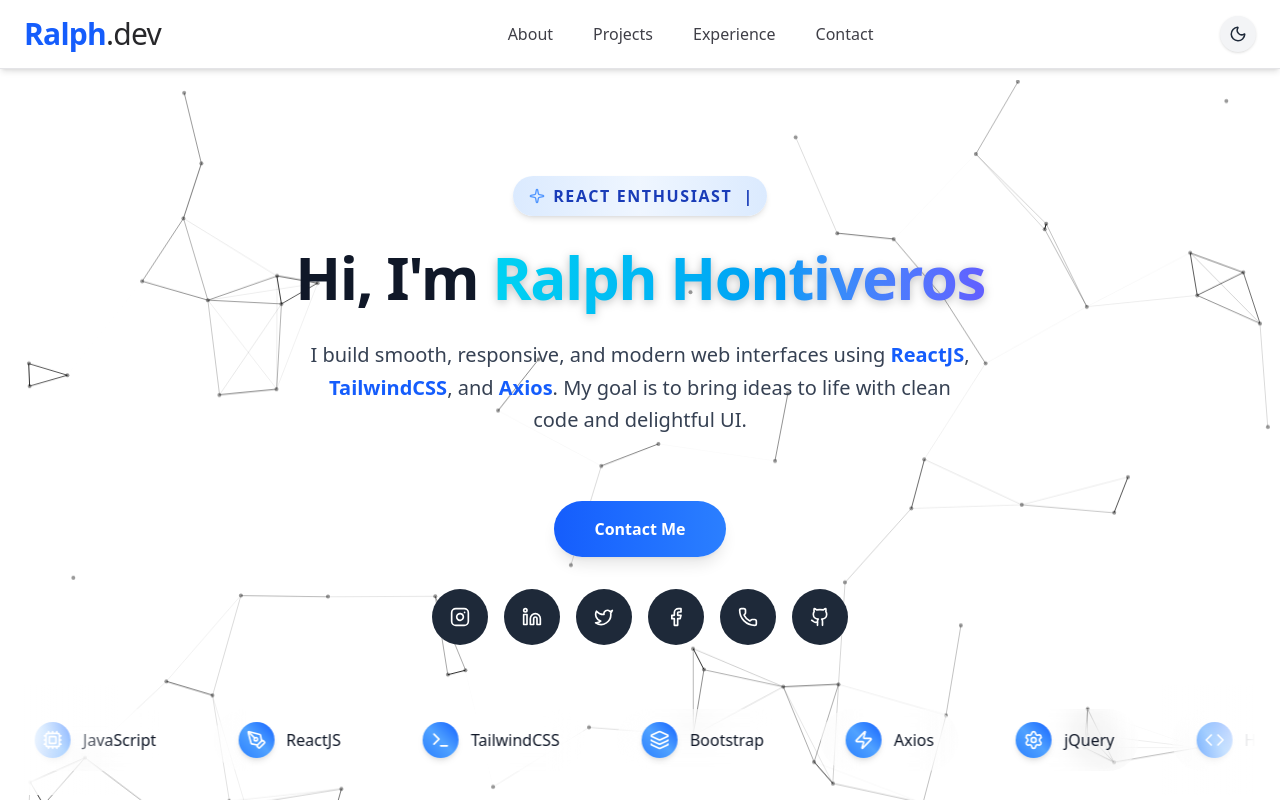
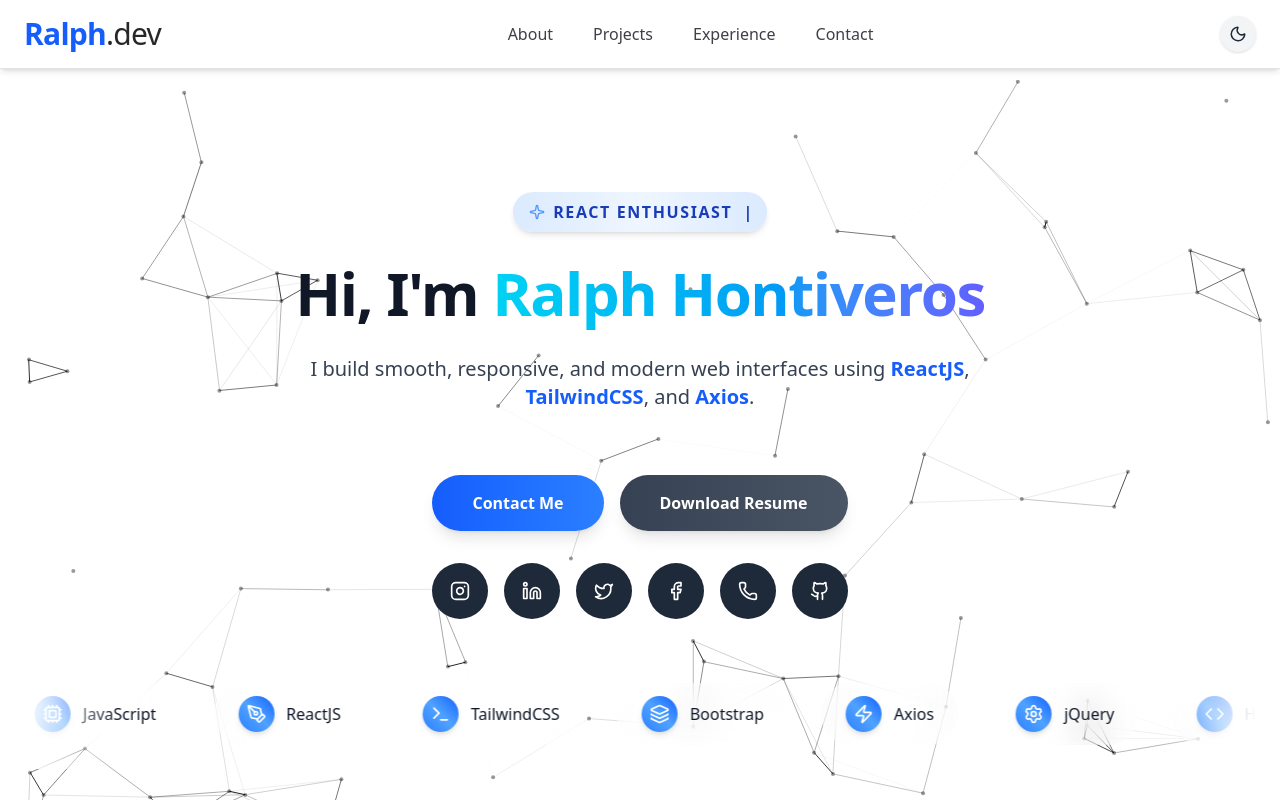
Before and after one commit to RalphHontiveros/portfolio, a React (Vite) app: page / in a window 1280 px wide. Shown: the top 800 px of the page. Built offline with nearby package versions, Linux system fonts and the light colour scheme.

Commit message:
fix scroll contact and add resume download

```diff
--- a/src/components/Hero.jsx
+++ b/src/components/Hero.jsx
@@ -1,25 +1,7 @@
-// ===== Imports =====
 import React, { useEffect, useState, useRef } from "react";
-import { Sparkle } from "lucide-react";
+import { Sparkle, ChevronsDown, Code, Palette, Cpu, PenTool, Layers, Zap, Terminal, Settings, Instagram, Linkedin, Twitter, Facebook, Phone, Github } from "lucide-react";
 import { Typewriter } from "react-simple-typewriter";
 import { motion } from "framer-motion";
-import {
-  ChevronsDown,
-  Code,
-  Palette,
-  Cpu,
-  PenTool,
-  Layers,
-  Zap,
-  Terminal,
-  Settings,
-  Instagram,
-  Linkedin,
-  Twitter,
-  Facebook,
-  Phone,
-  Github,
-} from "lucide-react";
 
 // ===== Skills List =====
 const skills = [
@@ -33,11 +15,21 @@ const skills = [
   { name: "jQuery", icon: Settings },
 ];
 
+const handleSmoothScroll = (e, id) => {
+    e.preventDefault();
+    const element = document.getElementById(id);
+    if (element) {
+      const yOffset = -80; // adjust this to match your navbar height
+      const y =
+        element.getBoundingClientRect().top + window.pageYOffset + yOffset;
+      window.scrollTo({ top: y, behavior: "smooth" });
+      setIsMobileMenuOpen(false);
+    }
+  };
+
 // ===== Main Component =====
 export default function Hero() {
-  const [isDarkMode, setIsDarkMode] = useState(
-    document.documentElement.classList.contains("dark")
-  );
+  const [isDarkMode, setIsDarkMode] = useState(document.documentElement.classList.contains("dark"));
 
   // Refs
   const marqueeRef = useRef(null);
@@ -48,7 +40,6 @@ export default function Hero() {
 
   const speed = 60;
 
-  // ===== Effect: Watch for Theme Change =====
   useEffect(() => {
     const observer = new MutationObserver(() => {
       setIsDarkMode(document.documentElement.classList.contains("dark"));
@@ -62,7 +53,6 @@ export default function Hero() {
     return () => observer.disconnect();
   }, []);
 
-  // ===== Effect: Canvas Background Animation =====
   useEffect(() => {
     const canvas = canvasRef.current;
     const ctx = canvas.getContext("2d");
@@ -81,7 +71,6 @@ export default function Hero() {
 
     const draw = () => {
       ctx.clearRect(0, 0, width, height);
-
       const dotColor = isDarkMode ? "rgba(255,255,255,0.5)" : "rgba(0,0,0,0.4)";
       const baseLineColor = isDarkMode ? [255, 255, 255] : [0, 0, 0];
 
@@ -128,12 +117,10 @@ export default function Hero() {
     return () => window.removeEventListener("resize", handleResize);
   }, [isDarkMode]);
 
-  // ===== Marquee Animation Functions =====
   const animateMarquee = (timestamp) => {
     if (!lastTimestamp.current) lastTimestamp.current = timestamp;
     const delta = (timestamp - lastTimestamp.current) / 1000;
     lastTimestamp.current = timestamp;
-
     offsetX.current -= speed * delta;
 
     const el = marqueeRef.current;
@@ -159,16 +146,12 @@ export default function Hero() {
     animationFrame.current = requestAnimationFrame(animateMarquee);
   };
 
-  // ===== Render =====
   return (
-    <div className="relative overflow-hidden bg-white dark:bg-black transition-colors duration-500">
-      <canvas
-        ref={canvasRef}
-        className="absolute inset-0 z-0 w-full h-full pointer-events-none"
-      />
+    <div className="relative overflow-hidden bg-white dark:bg-black transition-colors duration-500 scroll-smooth">
+      <canvas ref={canvasRef} className="absolute inset-0 z-0 w-full h-full pointer-events-none" />
 
       <section className="relative z-10 min-h-screen flex flex-col justify-center items-center px-6 py-24 text-center">
-        {/* === Animated Developer Badge === */}
+        {/* === Badge === */}
         <motion.div
           initial={{ opacity: 0, y: -10 }}
           animate={{ opacity: 1, y: 0 }}
@@ -187,7 +170,7 @@ export default function Hero() {
           />
         </motion.div>
 
-        {/* === Hero Heading === */}
+        {/* === Heading === */}
         <motion.h1
           initial={{ opacity: 0, y: 40 }}
           animate={{ opacity: 1, y: 0 }}
@@ -196,47 +179,59 @@ export default function Hero() {
         >
           Hi, I'm{" "}
           <span className="relative inline-block group">
-          <span
-            className="bg-gradient-to-r from-cyan-400 via-sky-500 to-indigo-500 bg-clip-text text-transparent dark:from-cyan-300 dark:via-sky-400 dark:to-indigo-300 drop-shadow-[0_2px_5px_rgba(0,0,0,0.25)] transition-all duration-300 ease-in-out group-hover:brightness-110 group-hover:saturate-150"
-          >
+            <span className="bg-gradient-to-r from-cyan-400 via-sky-500 to-indigo-500 bg-clip-text text-transparent dark:from-cyan-300 dark:via-sky-400 dark:to-indigo-300">
               Ralph Hontiveros
             </span>
-          <span className="absolute left-0 bottom-0 w-full h-[3px] bg-gradient-to-r from-cyan-400 via-sky-400 to-indigo-400 opacity-40 rounded-md transform scale-x-0 group-hover:scale-x-100 transition-transform duration-500 origin-left"></span>
+            <span className="absolute left-0 bottom-0 w-full h-[3px] bg-gradient-to-r from-cyan-400 via-sky-400 to-indigo-400 opacity-40 rounded-md transform scale-x-0 group-hover:scale-x-100 transition-transform duration-500 origin-left" />
           </span>
         </motion.h1>
 
-        {/* === Paragraph Intro === */}
+        {/* === Intro === */}
         <motion.p
           initial={{ opacity: 0, y: 20 }}
           animate={{ opacity: 1, y: 0 }}
           transition={{ delay: 0.2, duration: 0.8 }}
-          className="mt-6 text-base sm:text-lg md:text-xl text-gray-700 dark:text-gray-300 max-w-2xl text-center leading-relaxed"
+          className="mt-6 text-base sm:text-lg md:text-xl text-gray-700 dark:text-gray-300 max-w-2xl text-center"
         >
           I build smooth, responsive, and modern web interfaces using{" "}
           <span className="font-semibold text-blue-600 dark:text-blue-300">ReactJS</span>,{" "}
           <span className="font-semibold text-blue-600 dark:text-blue-300">TailwindCSS</span>, and{" "}
           <span className="font-semibold text-blue-600 dark:text-blue-300">Axios</span>.
-          My goal is to bring ideas to life with clean code and delightful UI.
         </motion.p>
 
-
-
-        {/* === Contact Me Button === */}
+        {/* === Buttons === */}
         <motion.div
           initial={{ opacity: 0, y: 20 }}
           animate={{ opacity: 1, y: 0 }}
           transition={{ delay: 0.3, duration: 0.8 }}
-          className="mt-16 text-center"
+          className="mt-16 flex flex-col sm:flex-row items-center gap-4 text-center"
         >
           <a
             href="#contact"
-            className="inline-block px-10 py-4 text-base font-bold bg-gradient-to-r from-blue-600 to-blue-500 text-white rounded-full shadow-lg backdrop-blur-md hover:shadow-xl hover:scale-105 transition-all duration-300"
+            onClick={(e) => {
+              e.preventDefault();
+              const element = document.getElementById("contact");
+              if (element) {
+                const yOffset = -80;
+                const y = element.getBoundingClientRect().top + window.pageYOffset + yOffset;
+                window.scrollTo({ top: y, behavior: "smooth" });
+              }
+            }}
+            className="px-10 py-4 text-base font-bold bg-gradient-to-r from-blue-600 to-blue-500 text-white rounded-full shadow-lg backdrop-blur-md hover:shadow-xl hover:scale-105 transition-all duration-300"
           >
             Contact Me
           </a>
+
+          <a
+            href="/resume.pdf"
+            download
+            className="px-10 py-4 text-base font-bold bg-gradient-to-r from-gray-700 to-gray-600 text-white rounded-full shadow-lg backdrop-blur-md hover:shadow-xl hover:scale-105 transition-all duration-300"
+          >
+            Download Resume
+          </a>
         </motion.div>
 
-        {/* === Minimal Media Icons Grid === */}
+        {/* === Social Icons === */}
         <motion.div
           initial={{ opacity: 0, y: 20 }}
           animate={{ opacity: 1, y: 0 }}
@@ -249,8 +244,7 @@ export default function Hero() {
             { icon: <Twitter className="w-5 h-5" />, href: "https://x.com/hontiveros0515", label: "Twitter" },
             { icon: <Facebook className="w-5 h-5" />, href: "https://www.facebook.com/Centpaii", label: "Facebook" },
             { icon: <Phone className="w-5 h-5" />, href: "https://wa.me/639285767289", label: "WhatsApp" },
-            { icon: <Github className="w-5 h-5" />, href: "https://github.com/RalphHontiveros", label: "GitHub"}
-
+            { icon: <Github className="w-5 h-5" />, href: "https://github.com/RalphHontiveros", label: "GitHub" }
           ].map(({ icon, href, label }) => (
             <a
               key={label}
@@ -264,6 +258,7 @@ export default function Hero() {
             </a>
           ))}
         </motion.div>
+
         {/* === Scroll Icon === */}
         <motion.div
           animate={{ y: [0, 10, 0] }}
@@ -273,7 +268,7 @@ export default function Hero() {
           <ChevronsDown className="w-6 h-6 text-blue-600 dark:text-blue-300" />
         </motion.div>
 
-        {/* === Skills Marquee === */}
+        {/* === Marquee === */}
         <div className="mt-10 w-full overflow-hidden relative">
           <div className="absolute left-0 top-0 h-full w-16 sm:w-24 bg-gradient-to-r from-white dark:from-black to-transparent z-10 pointer-events-none" />
           <div className="absolute right-0 top-0 h-full w-16 sm:w-24 bg-gradient-to-l from-white dark:from-black to-transparent z-10 pointer-events-none" />
@@ -291,9 +286,7 @@ export default function Hero() {
                 <div className="p-1.5 sm:p-2 rounded-full bg-gradient-to-tr from-blue-500 via-blue-400 to-blue-600 text-white dark:from-blue-600 dark:to-blue-400 shadow-md group-hover:rotate-[15deg] transition-transform duration-300">
                   <skill.icon className="w-4 h-4 sm:w-5 sm:h-5" />
                 </div>
-                <span className="text-xs sm:text-sm md:text-base">
-                  {skill.name}
-                </span>
+                <span className="text-xs sm:text-sm md:text-base">{skill.name}</span>
               </div>
             ))}
           </div>
```
Also changed, not shown: 1 other file (tests, documents, lock files or other folders). Lines whose indentation alone changed are shown as unchanged.
